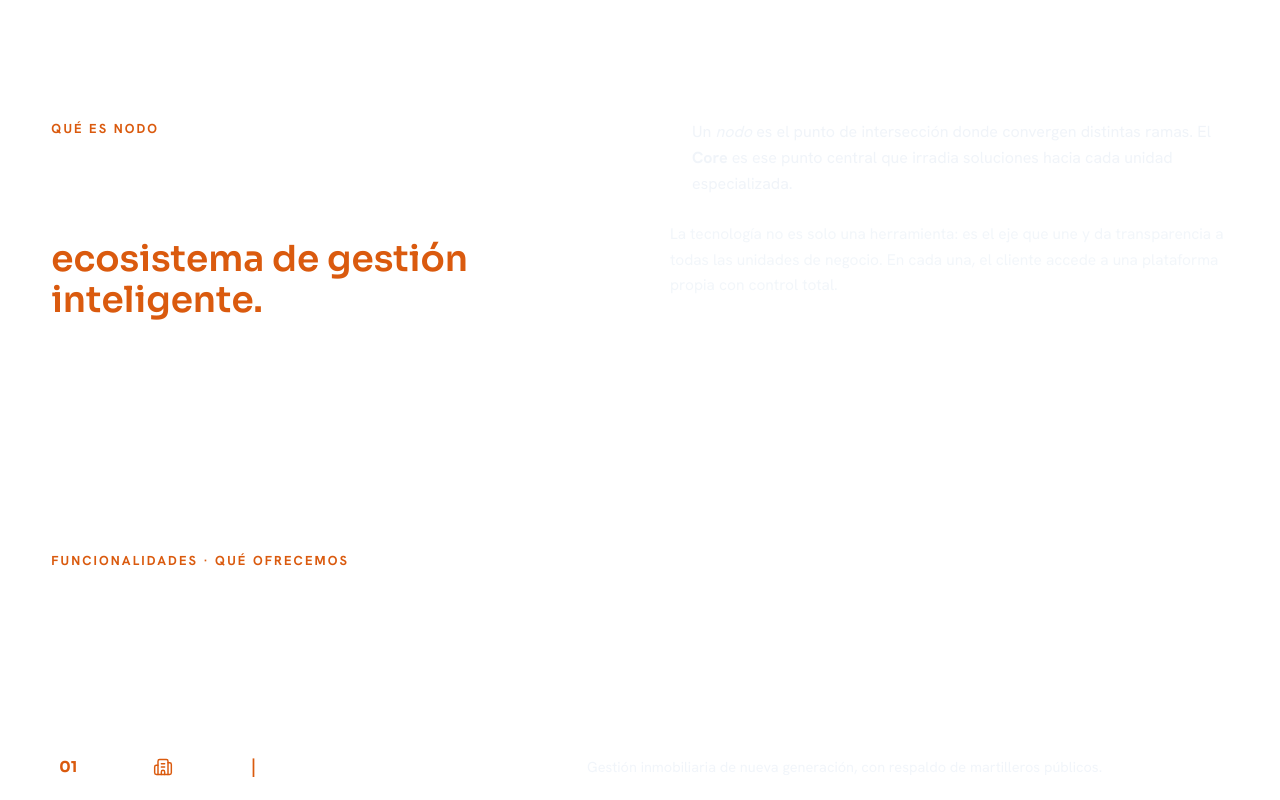
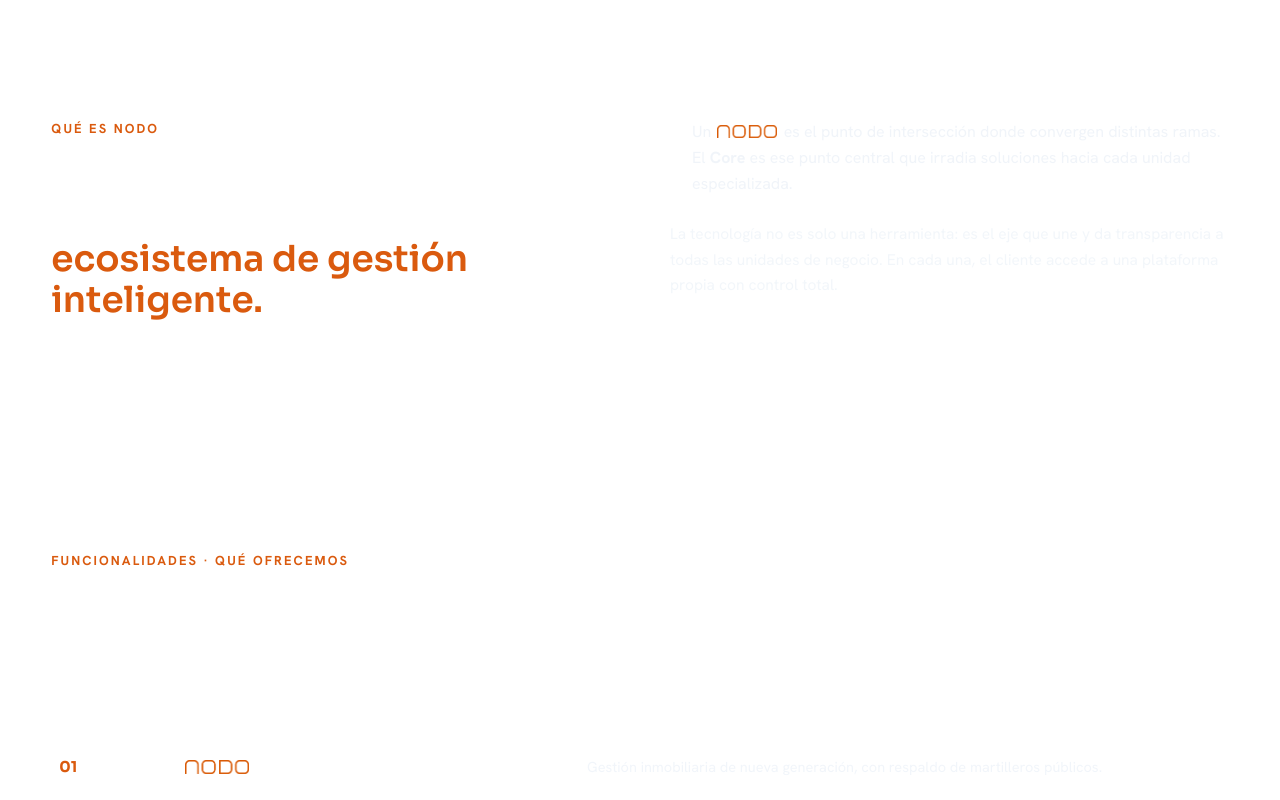
Before and after one commit to nodocoreIT/landing, a Next.js app: page / in a window 1280 px wide. Shown: the part 1400-2200 px from the top of the page. Built offline with nearby package versions, Linux system fonts and the light colour scheme.

Commit message:
cambios en la landing en footer y cambiando palabra nodo

```diff
--- a/app/page.tsx
+++ b/app/page.tsx
@@ -218,9 +218,22 @@ function FilosofiaSection() {
                 borderLeft: "2px solid var(--color-brand)",
               }}
             >
-              Un <em>nodo</em> es el punto de intersección donde convergen
-              distintas ramas. El <strong>Core</strong> es ese punto central que
-              irradia soluciones hacia cada unidad especializada.
+              Un{" "}
+              {/* eslint-disable-next-line @next/next/no-img-element */}
+              <img
+                src="/logos/nodo%20nar.png"
+                alt="nodo"
+                style={{
+                  height: "0.82em",
+                  width: "auto",
+                  display: "inline-block",
+                  verticalAlign: "-0.04em",
+                  margin: "0 2px",
+                }}
+              />{" "}
+              es el punto de intersección donde convergen distintas ramas. El{" "}
+              <strong>Core</strong> es ese punto central que irradia soluciones
+              hacia cada unidad especializada.
             </p>
             <p
               className="text-[15.5px] leading-relaxed"
@@ -288,12 +301,18 @@ function UnidadRow({ node, index }: { node: NodeDef; index: string }) {
       {/* Tag */}
       <span className="flex items-center gap-3 font-display font-bold text-white text-[20px]">
         <Icon
-          className="w-5 h-5 text-brand shrink-0"
+          className="w-5 h-5 text-white shrink-0"
           strokeWidth={1.75}
           aria-hidden="true"
         />
-        <span>
-          nodo <span className="text-brand font-normal mx-[.3em]">|</span>{" "}
+        <span className="flex items-center">
+          {/* eslint-disable-next-line @next/next/no-img-element */}
+          <img
+            src="/logos/nodo%20nar.png"
+            alt="nodo"
+            style={{ height: "0.7em", width: "auto", display: "inline-block" }}
+          />
+          <span className="text-white font-normal mx-[.3em]">|</span>
           {node.code}
         </span>
       </span>
--- a/components/NodoPlaceholder.tsx
+++ b/components/NodoPlaceholder.tsx
@@ -39,7 +39,7 @@ export default function NodoPlaceholder({ slug }: { slug: string }) {
   const node = getNodeBySlug(slug);
   if (!node) notFound();
 
-  const { Icon, label, description, intro, highlights } = node;
+  const { Icon, code, description, intro, highlights } = node;
 
   return (
     <div style={{ backgroundColor: "var(--color-navy-900)" }}>
@@ -69,10 +69,17 @@ export default function NodoPlaceholder({ slug }: { slug: string }) {
             </p>
 
             <h1
-              className="font-display font-extrabold text-white max-w-[14em]"
+              className="font-display font-extrabold text-white flex flex-wrap items-center justify-center gap-x-4 gap-y-1"
               style={{ fontSize: "clamp(36px,5vw,64px)", lineHeight: 1.06 }}
             >
-              {label}
+              {/* eslint-disable-next-line @next/next/no-img-element */}
+              <img
+                src="/logos/nodo%20nar.png"
+                alt="Nodo"
+                style={{ height: "0.78em", width: "auto", display: "inline-block" }}
+              />
+              <span style={{ color: "#fff", fontWeight: 400 }}>|</span>
+              {code}
             </h1>
 
             <p
--- a/components/ui/Footer.tsx
+++ b/components/ui/Footer.tsx
@@ -1,11 +1,47 @@
+"use client";
+
 import Image from "next/image";
 import Link from "next/link";
+import { usePathname } from "next/navigation";
+import type { SVGProps } from "react";
 
-const ecosystemLinks = ["Inmo", "Obra", "Capital", "IT"];
+// Brand glyphs (lucide-react no longer ships brand icons). fill=currentColor so
+// they inherit text color and respond to hover.
+function InstagramIcon(props: SVGProps<SVGSVGElement>) {
+  return (
+    <svg viewBox="0 0 24 24" fill="currentColor" aria-hidden="true" {...props}>
+      <path d="M12 2.163c3.204 0 3.584.012 4.85.07 3.252.148 4.771 1.691 4.919 4.919.058 1.265.069 1.645.069 4.849 0 3.205-.012 3.584-.069 4.849-.149 3.225-1.664 4.771-4.919 4.919-1.266.058-1.644.07-4.85.07-3.204 0-3.584-.012-4.849-.07-3.26-.149-4.771-1.699-4.919-4.92-.058-1.265-.07-1.644-.07-4.849 0-3.204.013-3.583.07-4.849.149-3.227 1.664-4.771 4.919-4.919 1.266-.057 1.645-.069 4.849-.069zm0-2.163C8.741 0 8.333.014 7.053.072 2.695.272.273 2.69.073 7.052.014 8.333 0 8.741 0 12c0 3.259.014 3.668.072 4.948.2 4.358 2.618 6.78 6.98 6.98C8.333 23.986 8.741 24 12 24c3.259 0 3.668-.014 4.948-.072 4.354-.2 6.782-2.618 6.979-6.98.059-1.28.073-1.689.073-4.948 0-3.259-.014-3.667-.072-4.947-.196-4.354-2.617-6.78-6.979-6.98C15.668.014 15.259 0 12 0zm0 5.838a6.162 6.162 0 100 12.324 6.162 6.162 0 000-12.324zM12 16a4 4 0 110-8 4 4 0 010 8zm6.406-11.845a1.44 1.44 0 100 2.881 1.44 1.44 0 000-2.881z" />
+    </svg>
+  );
+}
+
+function YoutubeIcon(props: SVGProps<SVGSVGElement>) {
+  return (
+    <svg viewBox="0 0 24 24" fill="currentColor" aria-hidden="true" {...props}>
+      <path d="M23.498 6.186a3.016 3.016 0 0 0-2.122-2.136C19.505 3.545 12 3.545 12 3.545s-7.505 0-9.377.505A3.017 3.017 0 0 0 .502 6.186C0 8.07 0 12 0 12s0 3.93.502 5.814a3.016 3.016 0 0 0 2.122 2.136c1.871.505 9.376.505 9.376.505s7.505 0 9.377-.505a3.015 3.015 0 0 0 2.122-2.136C24 15.93 24 12 24 12s0-3.93-.502-5.814zM9.545 15.568V8.432L15.818 12l-6.273 3.568z" />
+    </svg>
+  );
+}
+
+const socialLinks = [
+  {
+    label: "Instagram",
+    href: "https://www.instagram.com/nodo.core",
+    Icon: InstagramIcon,
+  },
+  {
+    label: "YouTube",
+    href: "https://www.youtube.com/@NodoCore",
+    Icon: YoutubeIcon,
+  },
+];
+
+const ecosystemLinks = ["Inmo", "Obra", "Capital", "IT", "Contable"];
 const companyLinks = [
-  { label: "Filosofía", href: "#filosofia" },
-  { label: "Beneficios", href: "#beneficios" },
-  { label: "Contacto", href: "#contacto" },
+  { label: "Filosofía", id: "filosofia" },
+  { label: "Unidades", id: "unidades" },
+  { label: "Beneficios", id: "beneficios" },
+  { label: "Contacto", id: "contacto" },
 ];
 const accessLinks = [
   { label: "Ingreso clientes", href: "/login" },
@@ -19,6 +55,22 @@ const linkClass =
   "block text-[14.5px] mb-3 transition-colors duration-150 hover:text-white";
 
 export default function Footer() {
+  const pathname = usePathname();
+  const isHome = pathname === "/";
+
+  // On the home page, intercept and smooth-scroll WITHOUT writing the hash to
+  // the URL. On any other route, let the <Link> navigate to /#id so the home
+  // page loads and jumps to the section.
+  function handleSectionClick(
+    e: React.MouseEvent<HTMLAnchorElement>,
+    id: string
+  ) {
+    if (isHome) {
+      e.preventDefault();
+      document.getElementById(id)?.scrollIntoView({ behavior: "smooth" });
+    }
+  }
+
   return (
     <footer style={{ backgroundColor: "var(--color-footer)" }}>
       <div className="w-[min(1200px,92vw)] mx-auto pt-16 pb-8">
@@ -45,6 +97,22 @@ export default function Footer() {
               El ecosistema que centraliza, conecta y potencia. Un holding
               tecnológico-productivo construido sobre la transparencia.
             </p>
+
+            {/* Social */}
+            <div className="flex items-center gap-3 mt-6">
+              {socialLinks.map(({ label, href, Icon }) => (
+                <a
+                  key={label}
+                  href={href}
+                  target="_blank"
+                  rel="noopener noreferrer"
+                  aria-label={label}
+                  className="inline-flex h-9 w-9 items-center justify-center rounded-md border border-white/15 text-white/70 transition-colors duration-150 hover:text-white hover:border-white/40"
+                >
+                  <Icon className="h-[17px] w-[17px]" />
+                </a>
+              ))}
+            </div>
           </div>
 
           {/* Col 2: Ecosistema */}
@@ -54,7 +122,7 @@ export default function Footer() {
               {ecosystemLinks.map((item) => (
                 <li key={item}>
                   <a
-                    href="#unidades"
+                    href={`/nodo-${item.toLowerCase()}`}
                     className={linkClass}
                     style={{ color: "rgba(255,255,255,.74)" }}
                   >
@@ -70,27 +138,10 @@ export default function Footer() {
             <span className={colHeaderClass}>Empresa</span>
             <ul className="list-none m-0 p-0">
               {companyLinks.map((item) => (
-                <li key={item.href}>
-                  <a
-                    href={item.href}
-                    className={linkClass}
-                    style={{ color: "rgba(255,255,255,.74)" }}
-                  >
-                    {item.label}
-                  </a>
-                </li>
-              ))}
-            </ul>
-          </div>
-
-          {/* Col 4: Acceso */}
-          <div>
-            <span className={colHeaderClass}>Acceso</span>
-            <ul className="list-none m-0 p-0">
-              {accessLinks.map((item) => (
-                <li key={item.label}>
+                <li key={item.id}>
                   <Link
-                    href={item.href}
+                    href={`/#${item.id}`}
+                    onClick={(e) => handleSectionClick(e, item.id)}
                     className={linkClass}
                     style={{ color: "rgba(255,255,255,.74)" }}
                   >
@@ -114,7 +165,6 @@ export default function Footer() {
           <span>Transparencia tecnológica</span>
         </div>
       </div>
-
     </footer>
   );
 }
--- a/components/ui/Navbar.tsx
+++ b/components/ui/Navbar.tsx
@@ -28,7 +28,7 @@ export default function Navbar() {
   // <Link> navigate to /#id so the home page loads and jumps to the section.
   function handleSectionClick(
     e: React.MouseEvent<HTMLAnchorElement>,
-    id: string
+    id: string,
   ) {
     if (isHome) {
       e.preventDefault();
@@ -99,7 +99,7 @@ export default function Navbar() {
             href="/login"
             className="nav-access-btn inline-block text-[14px] font-semibold text-white/80 hover:text-white transition-colors duration-150 px-4 py-2 rounded-md border border-white/20 hover:border-white/40"
           >
-            Login Administracion
+            Login
           </Link>
         </div>
       </div>
```
